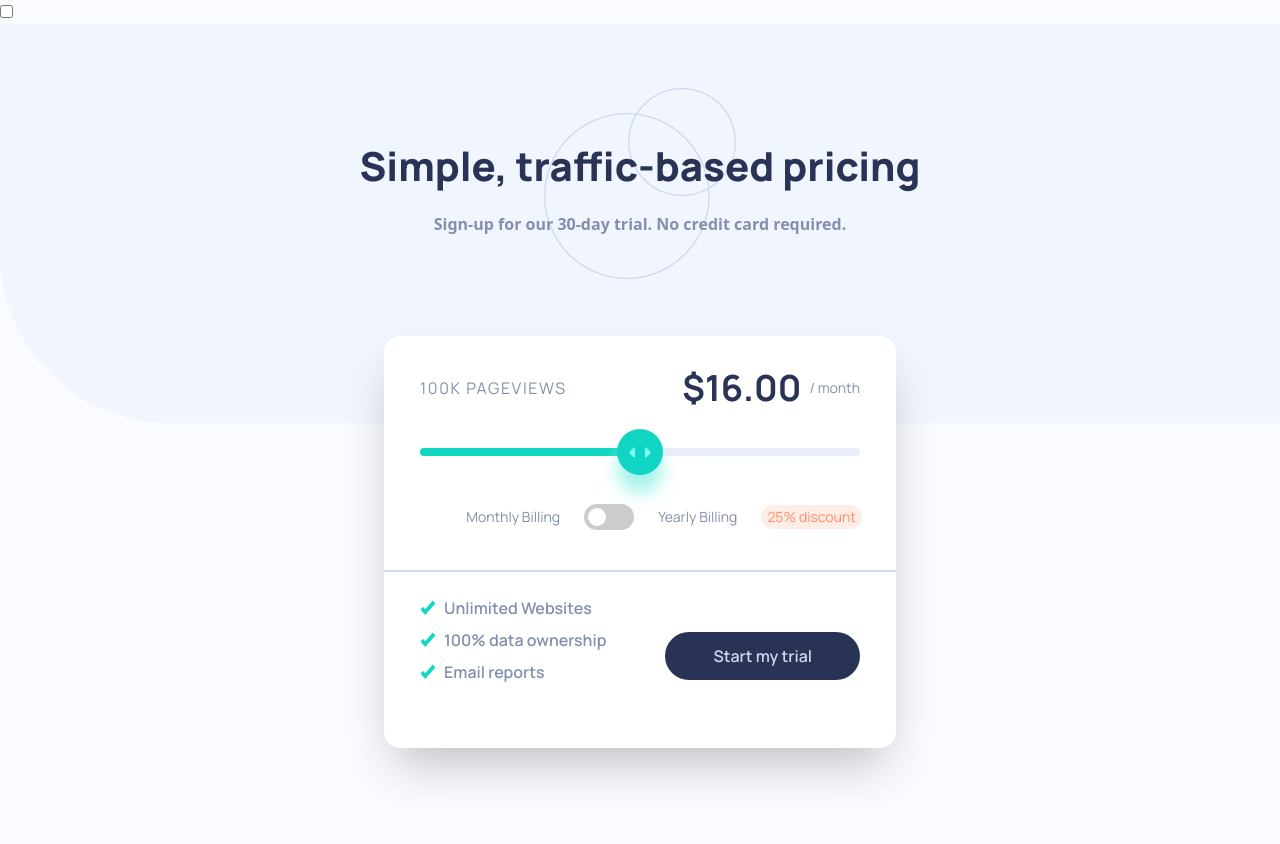
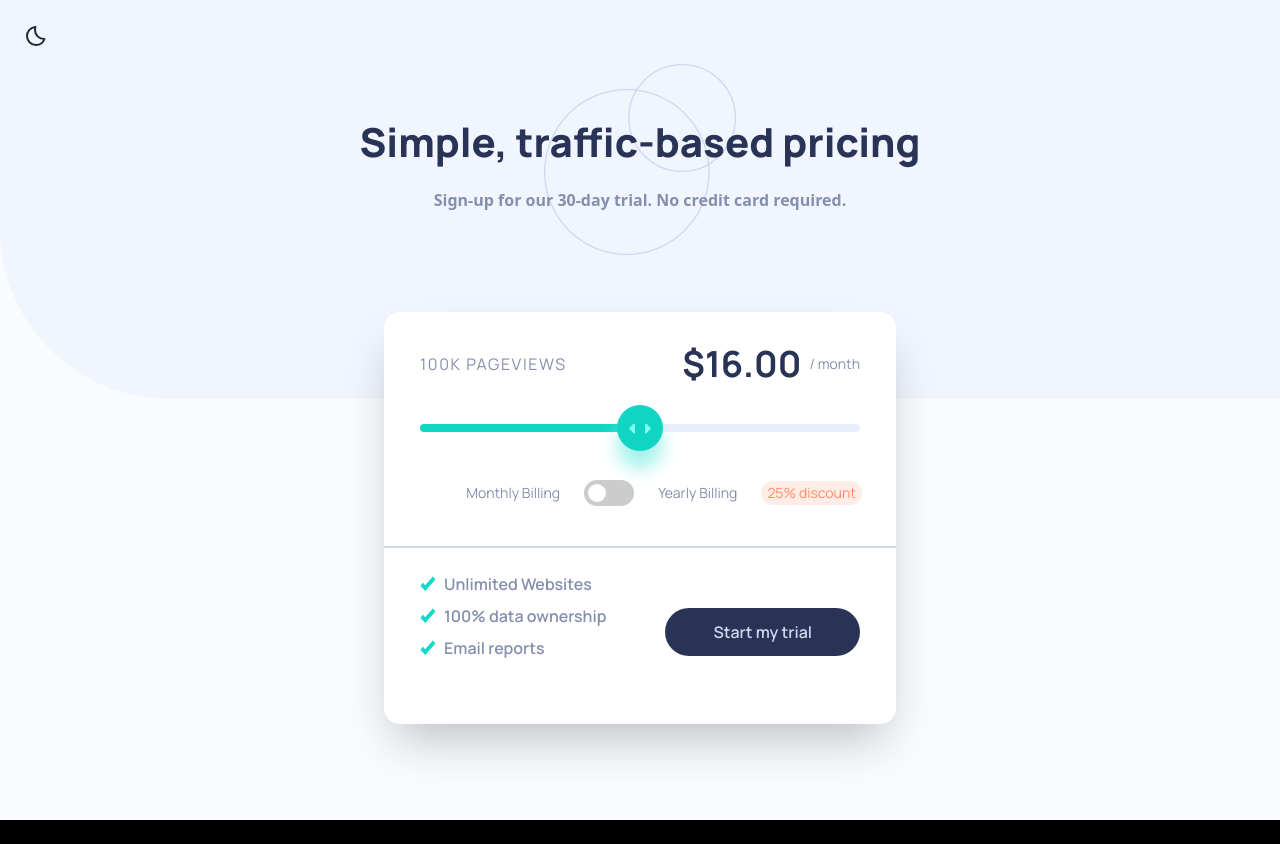
Before and after one commit to yash2324/assignment-march-2024, a React (Vite) app: page / in a window 1280 px wide. After the commit the page ends 820 px from the top, so only its background shows below. Built offline with nearby package versions, Linux system fonts and the light colour scheme.

Commit message:
added dark mode

```diff
--- a/package.json
+++ b/package.json
@@ -13,7 +13,8 @@
     "@reduxjs/toolkit": "^2.2.2",
     "react": "^18.2.0",
     "react-dom": "^18.2.0",
-    "react-redux": "^9.1.0"
+    "react-redux": "^9.1.0",
+    "react-svg": "^16.1.34"
   },
   "devDependencies": {
     "@types/react": "^18.2.66",
--- a/src/App.jsx
+++ b/src/App.jsx
@@ -3,7 +3,7 @@ import Heading from "./components/Heading";
 
 function App() {
   return (
-    <div className="bg-bluish-very min-h-screen ">
+    <div className="bg-bluish-very min-h-screen dark:bg-slate-800">
       <Heading />
       <Card />
     </div>
--- a/src/components/Card.jsx
+++ b/src/components/Card.jsx
@@ -49,10 +49,10 @@ const Card = () => {
 
   const sliderGradient = calculateSliderGradient();
   return (
-    <div className="flex justify-center font-display">
-      <div className="relative -top-24 bg-cyan-white flex flex-col items-center w-10/12 py-8 rounded-2xl shadow-2xl md:w-7/12 lg:w-[40%]">
+    <div className="flex justify-center font-display ">
+      <div className="relative -top-24 bg-cyan-white dark:bg-gray-600 flex flex-col items-center w-10/12 py-8 rounded-2xl shadow-2xl md:w-7/12 lg:w-[40%]">
         <div className="w-full px-4 md:flex md:justify-between md:flex-wrap md:px-9 md:items-center">
-          <div className="text-bluish-grayish tracking-widest mb-12 text-center md:mb-0">
+          <div className="text-bluish-grayish dark:text-gray-300 tracking-widest mb-12 text-center md:mb-0">
             {pageview} PAGEVIEWS
           </div>
 
@@ -70,16 +70,20 @@ const Card = () => {
           </div>
 
           <div className="flex items-center justify-center mb-8 md:order-2 md:mb-0">
-            <span className="text-4xl mr-2 font-bold text-bluish-dark">
+            <span className="text-4xl mr-2 font-bold text-bluish-dark dark:text-gray-100">
               {monthlyBilling
                 ? `$${amount}.00`
                 : `$${amount - 0.25 * amount}.00`}
             </span>
-            <span className="text-sm text-bluish-grayish">/ month</span>
+            <span className="text-sm text-bluish-grayish dark:text-gray-300">
+              / month
+            </span>
           </div>
         </div>
         <div className=" relative flex justify-center items-center w-full mb-10 pl-12 gap-2 sm:gap-6 ">
-          <div className="text-sm text-bluish-grayish">Monthly Billing</div>
+          <div className="text-sm text-bluish-grayish dark:text-gray-300">
+            Monthly Billing
+          </div>
           <label className="switch">
             <input
               type="checkbox"
@@ -87,34 +91,38 @@ const Card = () => {
             />
             <span className="slider round hover:bg-cyan-soft"></span>
           </label>
-          <div className="text-bluish-grayish text-sm">Yearly Billing</div>
+          <div className="text-bluish-grayish dark:text-gray-300 text-sm">
+            Yearly Billing
+          </div>
           <div className="bg-reddish-grayish text-reddish-light rounded-full px-1.5 py-0.5 text-sm">
             25% discount
           </div>
         </div>
 
-        <hr className="border border-bluish-lightGrayish  w-full" />
+        <hr className="border border-bluish-lightGrayish dark:border-gray-200  w-full" />
 
         <div className="flex flex-col font-semibold items-center mt-6 md:flex-row md:justify-between md:w-full md:px-9">
           <div className="flex flex-col items-center md:items-start">
             <div className="flex items-center gap-2 mb-2">
               <img src={check} className="size-4" alt="icon-check" />
-              <div className="text-bluish-grayish text-md">
+              <div className="text-bluish-grayish dark:text-gray-300 text-md">
                 Unlimited Websites
               </div>
             </div>
             <div className="flex items-center gap-2 mb-2">
               <img src={check} className="size-4" alt="icon-check" />
-              <div className="text-bluish-grayish text-md">
+              <div className="text-bluish-grayish dark:text-gray-300 text-md">
                 100% data ownership
               </div>
             </div>
             <div className="flex items-center gap-2 mb-8">
               <img src={check} className="size-4" alt="icon-check" />
-              <div className="text-bluish-grayish text-md">Email reports</div>
+              <div className="text-bluish-grayish dark:text-gray-300 text-md">
+                Email reports
+              </div>
             </div>
           </div>
-          <button className="text-bluish-lightGrayish hover:text-cyan-white bg-bluish-dark px-12 py-3 rounded-full">
+          <button className="text-bluish-lightGrayish dark:text-white dark:hover:text-gray-400 hover:text-cyan-white bg-bluish-dark px-12 py-3 rounded-full">
             Start my trial
           </button>
         </div>
--- a/src/components/DarkMode.jsx
+++ /dev/null
@@ -1,12 +0,0 @@
-import React from "react";
-
-const DarkMode = () => {
-  return (
-    <>
-      <input type="checkbox" id="darkmode-toggle" />
-      <label for="darkmode-toggle"></label>
-    </>
-  );
-};
-
-export default DarkMode;
--- a/src/components/Heading.jsx
+++ b/src/components/Heading.jsx
@@ -1,27 +1,29 @@
 import React from "react";
 import bg from "../assets/bg.svg";
 import circles from "../assets/circlesPattern.svg";
-import DarkMode from "./DarkMode";
+import Dark from "./darkMode/Dark";
+
 const Heading = () => {
   return (
     <>
-      <DarkMode />
+      <Dark />
       <div className="text-center ">
         <div className="header relative flex flex-col items-center h-96 mb-6 ">
           <img
             src={bg}
-            className="absolute min-h-[100%] md:min-h-auto min-w-[100%]"
+            className="bg-img absolute min-h-[100%] md:min-h-auto min-w-[100%] filter-none dark:filter brightness-50 invert-[5%] contrast-100"
           />
+
           <img
             src={circles}
             alt="pattern-circles"
-            className="absolute top-16 w-[30%] md:w-[15%]"
+            className="absolute top-16 w-[30%] md:w-[15%] filter-none dark:filter invert-[10%] contrast-50"
           />
 
-          <h2 className="font-display z-10 pt-32 md:pt-28 text-bluish-dark mb-4 font-extrabold text-[40px]">
+          <h2 className="font-display z-10 pt-32 md:pt-28 text-bluish-dark dark:text-bluish-very mb-4 font-extrabold text-[40px]">
             Simple, traffic-based pricing
           </h2>
-          <div className="text-bluish-grayish font-semibold z-10 mb-1 text-center md:w-full">
+          <div className="text-bluish-grayish dark:text-white font-semibold z-10 mb-1 text-center md:w-full">
             Sign-up for our 30-day trial. No credit card required.
           </div>
         </div>
--- /dev/null
+++ b/src/components/darkMode/Dark.jsx
@@ -0,0 +1,64 @@
+import React, { useEffect, useState } from "react";
+
+const Dark = () => {
+  const [theme, setTheme] = useState("light");
+
+  useEffect(() => {
+    if (theme === "dark") {
+      document.documentElement.classList.add("dark");
+    } else {
+      document.documentElement.classList.remove("dark");
+    }
+  }, [theme]);
+
+  const handleThemeSwitch = () => {
+    setTheme(theme === "dark" ? "light" : "dark");
+  };
+  return (
+    <button
+      className="absolute rounded-full bg-[#F1F5FE] dark:bg-gray-900  z-50 m-2 bg-transparent p-4 hover:bg-gray-300"
+      onClick={handleThemeSwitch}
+    >
+      {theme === "dark" ? (
+        <>
+          <svg
+            xmlns="http://www.w3.org/2000/svg"
+            width="24"
+            height="24"
+            viewBox="0 0 24 24"
+            fill="none"
+            stroke="#FFFFFF"
+            strokeWidth="2"
+            strokeLinecap="round"
+            strokeLinejoin="round"
+          >
+            <circle cx="12" cy="12" r="5" />
+            <path d="M12 1v2M12 21v2M4.2 4.2l1.4 1.4M18.4 18.4l1.4 1.4M1 12h2M21 12h2M4.2 19.8l1.4-1.4M18.4 5.6l1.4-1.4" />
+          </svg>{" "}
+        </>
+      ) : (
+        <>
+          <svg
+            className="h-6 w-6 text-gray-800 dark:text-white"
+            aria-hidden="true"
+            xmlns="http://www.w3.org/2000/svg"
+            width="24"
+            height="24"
+            fill="none"
+            viewBox="0 0 24 24"
+          >
+            <path
+              stroke="currentColor"
+              stroke-linecap="round"
+              stroke-linejoin="round"
+              stroke-width="2"
+              d="M12 21a9 9 0 0 1-.5-17.986V3c-.354.966-.5 1.911-.5 3a9 9 0 0 0 9 9c.239 0 .254.018.488 0A9.004 9.004 0 0 1 12 21Z"
+            />
+          </svg>
+        </>
+      )}
+    </button>
+  );
+};
+
+export default Dark;
--- a/src/index.css
+++ b/src/index.css
@@ -2,3 +2,7 @@
 @tailwind base;
 @tailwind components;
 @tailwind utilities;
+
+body {
+  background-color: black;
+}
--- a/tailwind.config.js
+++ b/tailwind.config.js
@@ -29,5 +29,6 @@ module.exports = {
       },
     },
   },
+  darkMode: "class",
   plugins: [],
 };
```
Also changed, not shown: 1 other file (tests, documents, lock files or other folders).
